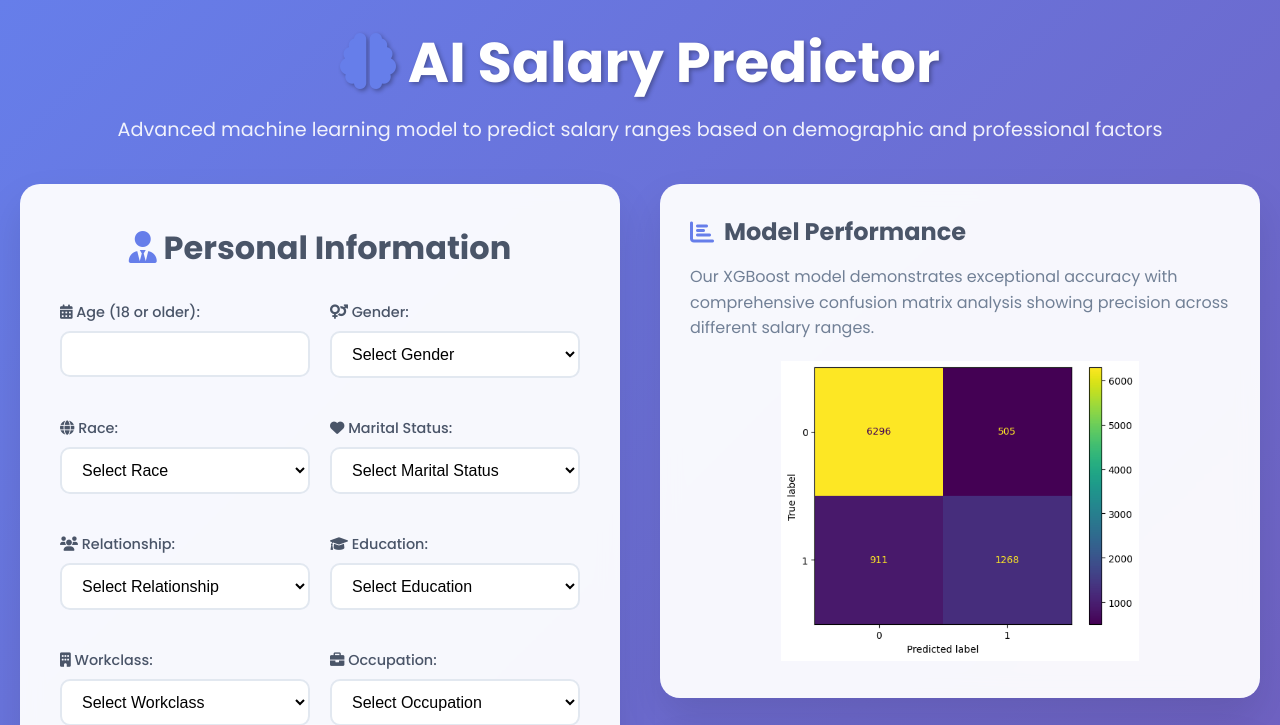
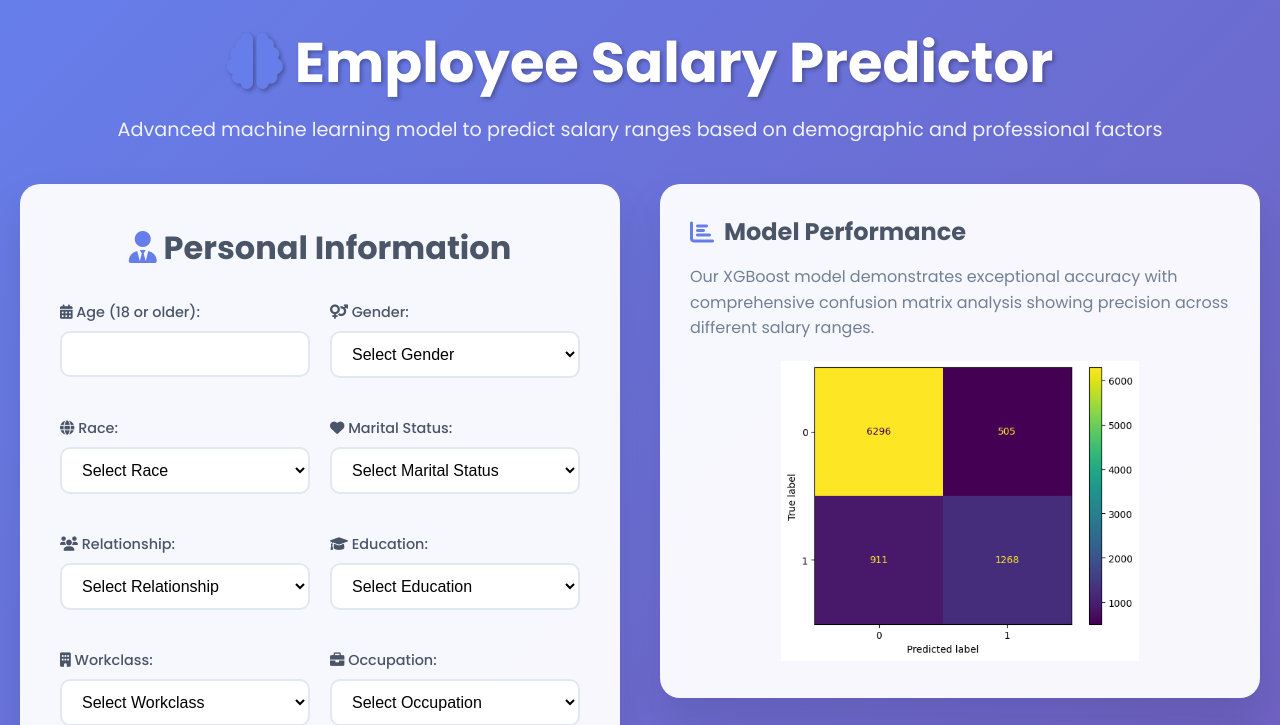
Before and after one commit to navya2427-bot/employee_salary_prediction, a Flask app: page / in a window 1280 px wide. Shown: the top 725 px of the page. Run offline with Flask 3, Linux system fonts and the light colour scheme; parts of the project's set-up code (start-up, migrations or seed data) failed here and were passed over.

Commit message:
Update index.html

```diff
--- a/templates/index.html
+++ b/templates/index.html
@@ -3,7 +3,7 @@
 <head>
     <meta charset="UTF-8">
     <meta name="viewport" content="width=device-width, initial-scale=1.0">
-    <title>AI-Powered Salary Prediction</title>
+    <title>Employee Salary Prediction</title>
     <link href="https://fonts.googleapis.com/css2?family=Poppins:wght@300;400;500;600;700&display=swap" rel="stylesheet">
     <link rel="stylesheet" href="https://cdnjs.cloudflare.com/ajax/libs/font-awesome/6.0.0/css/all.min.css">
     <style>
@@ -293,7 +293,7 @@
 <body>
     <div class="container">
         <header class="header fade-in">
-            <h1><i class="fas fa-brain icon"></i> AI Salary Predictor</h1>
+            <h1><i class="fas fa-brain icon"></i> Employee Salary Predictor</h1>
             <p>Advanced machine learning model to predict salary ranges based on demographic and professional factors</p>
         </header>
 
```
